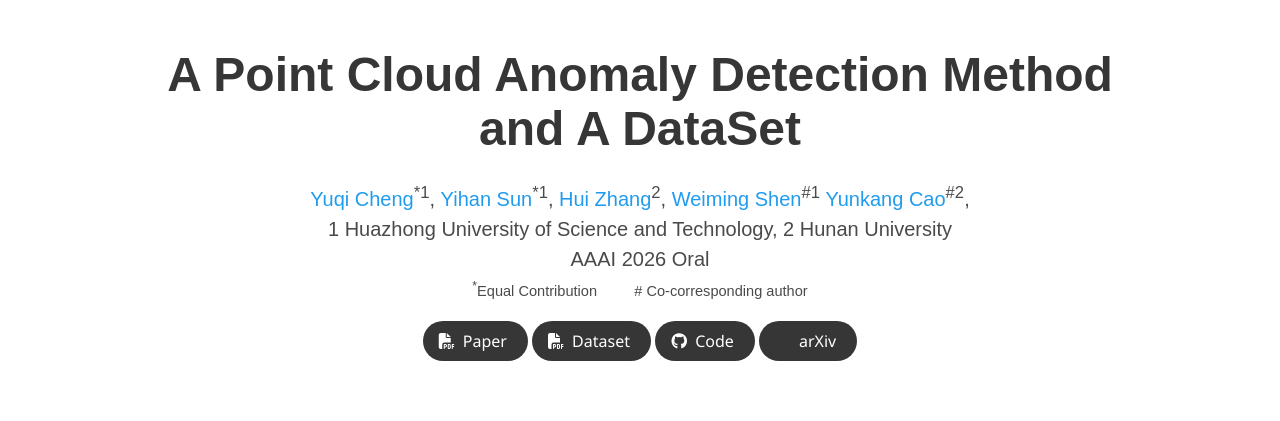
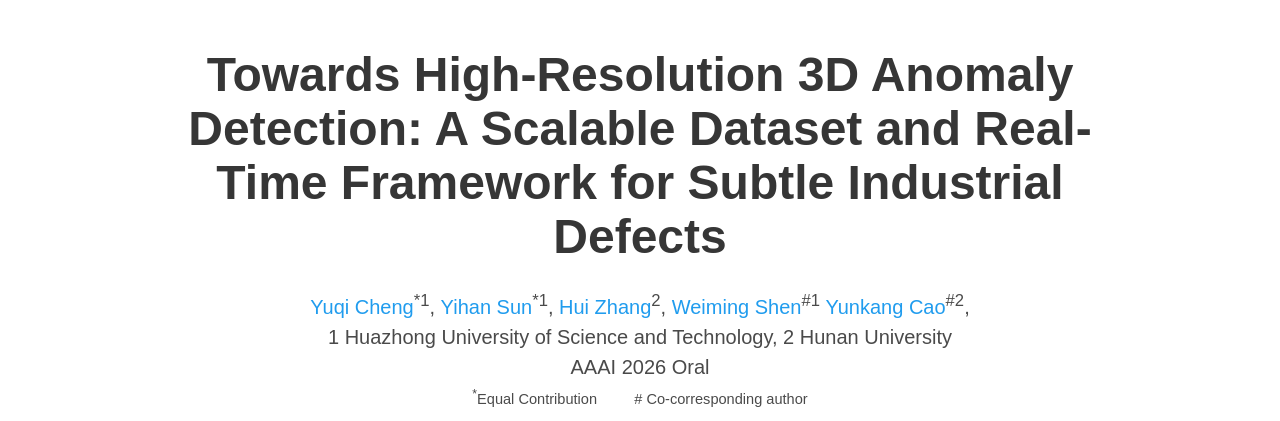
Before and after one commit to hustCYQ/MiniShift-Simple3D, a plain HTML site: page index.html in a window 1280 px wide. Shown: the top 421 px of the page. Drawn offline with nearby package versions, Linux system fonts and the light colour scheme; some icons are missing; a web font is replaced by a local one.

Commit message:
Update index.html

```diff
--- a/index.html
+++ b/index.html
@@ -52,7 +52,7 @@
       <div class="container is-max-desktop">
         <div class="columns is-centered">
           <div class="column has-text-centered">
-            <h1 class="title is-1 publication-title">A Point Cloud Anomaly Detection Method and A DataSet</h1>
+            <h1 class="title is-1 publication-title">Towards High-Resolution 3D Anomaly Detection: A Scalable Dataset and Real-Time Framework for Subtle Industrial Defects</h1>
             <div class="is-size-5 publication-authors">
               <!-- Paper authors -->
               <span class="author-block">
```
